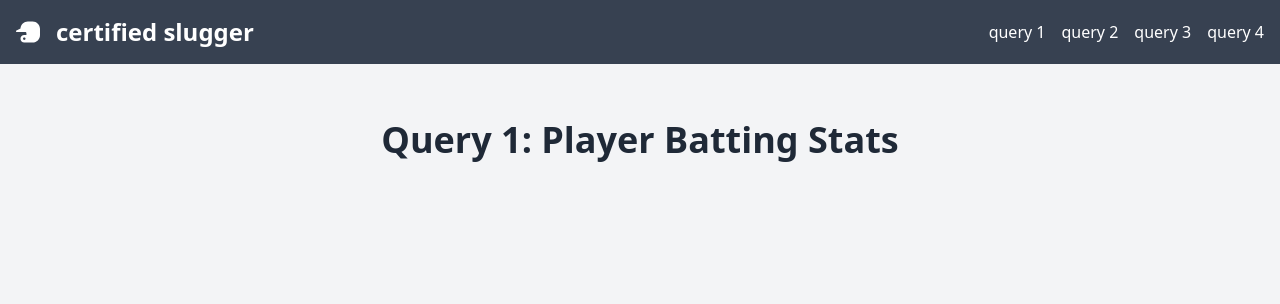
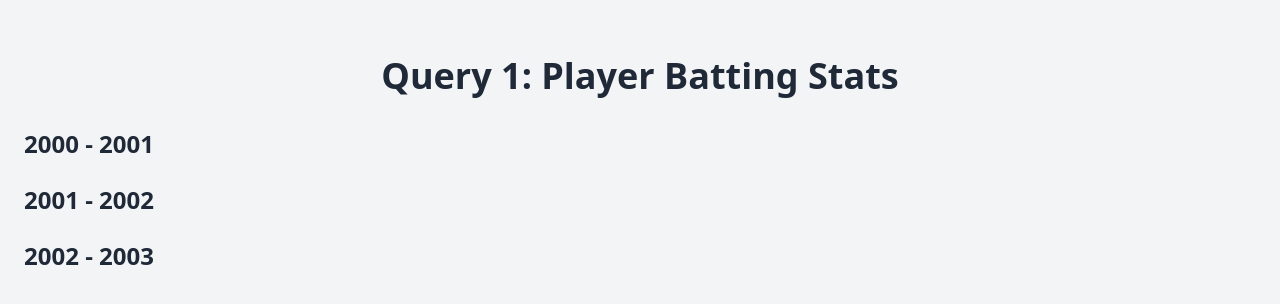
Before and after one commit to donbentley/dbmstermproject, a Flask app: page /query1 in a window 1280 px wide. Shown: the top 304 px of the page. Run offline with Flask 3, Linux system fonts and the light colour scheme; data that the repository does not hold is empty.

Commit message:
new Carson branch

```diff
--- a/app.py
+++ b/app.py
@@ -11,37 +11,83 @@ def query_database(query, args=()):
         cur.execute(query, args)
         rows = cur.fetchall()
         return [dict(row) for row in rows]
-
-# Route to serve the main page
+    # Route to serve the main page
 @app.route('/')
 def index():
     return render_template('index.html')
 
 @app.route('/query1')
 def query1():
-    # Replace the SQL query below with your specific query
     return render_template('query1.html')
 
 @app.route('/query2')
 def query2():
-    # Replace the SQL query below with your specific query
     return render_template('query2.html')
 
 @app.route('/query3')
 def query3():
-    # Replace the SQL query below with your specific query
     return render_template('query3.html')
 
-@app.route('/query4')
-def query4():
-    # Replace the SQL query below with your specific query
-    return render_template('query4.html')
+# API route to get unique batting data for specific years and team, including player names
+@app.route('/api/query1')
+def get_batting_data():
+    queries = {
+        '2000-2001': '''SELECT DISTINCT m.playerID, m.nameFirst, m.nameLast, b.AB, b.H, b.HR, b.RBI, b.yearID, b.teamID
+                        FROM Batting b
+                        INNER JOIN Master m ON b.playerID = m.playerID
+                        WHERE b.yearID BETWEEN 2000 AND 2001 AND b.teamID = "ATL" ''',
+        '2001-2002': '''SELECT DISTINCT m.playerID, m.nameFirst, m.nameLast, b.AB, b.H, b.HR, b.RBI, b.yearID, b.teamID
+                        FROM Batting b
+                        INNER JOIN Master m ON b.playerID = m.playerID
+                        WHERE b.yearID BETWEEN 2001 AND 2002 AND b.teamID = "ATL" ''',
+        '2002-2003': '''SELECT DISTINCT m.playerID, m.nameFirst, m.nameLast, b.AB, b.H, b.HR, b.RBI, b.yearID, b.teamID
+                        FROM Batting b
+                        INNER JOIN Master m ON b.playerID = m.playerID
+                        WHERE b.yearID BETWEEN 2002 AND 2003 AND b.teamID = "ATL" ''',
+    }
+    data = {key: query_database(query) for key, query in queries.items()}
+    return jsonify(data)
 
-# API route to get data from the database
-@app.route('/api/data')
-def get_data():
-    data = query_database('SELECT * FROM Master')  # Replace 'your_table' with your actual table name
+# API route to get unique fielding data for specific years and team, including player names
+@app.route('/api/query2')
+def get_fielding_data():
+    queries = {
+        '2000-2001': '''SELECT DISTINCT m.playerID, m.nameFirst, m.nameLast, f.POS, f.G, f.InnOuts, f.yearID, f.teamID
+                        FROM Fielding f
+                        INNER JOIN Master m ON f.playerID = m.playerID
+                        WHERE f.yearID BETWEEN 2000 AND 2001 AND f.teamID = "ATL" ''',
+        '2001-2002': '''SELECT DISTINCT m.playerID, m.nameFirst, m.nameLast, f.POS, f.G, f.InnOuts, f.yearID, f.teamID
+                        FROM Fielding f
+                        INNER JOIN Master m ON f.playerID = m.playerID
+                        WHERE f.yearID BETWEEN 2001 AND 2002 AND f.teamID = "ATL" ''',
+        '2002-2003': '''SELECT DISTINCT m.playerID, m.nameFirst, m.nameLast, f.POS, f.G, f.InnOuts, f.yearID, f.teamID
+                        FROM Fielding f
+                        INNER JOIN Master m ON f.playerID = m.playerID
+                        WHERE f.yearID BETWEEN 2002 AND 2003 AND f.teamID = "ATL" ''',
+    }
+    data = {key: query_database(query) for key, query in queries.items()}
     return jsonify(data)
+
+# API route to get unique pitching data for specific years and team, including player names
+@app.route('/api/query3')
+def get_pitching_data():
+    queries = {
+        '2000-2001': '''SELECT DISTINCT m.playerID, m.nameFirst, m.nameLast, p.L, p.W, p.ER, p.ERA, p.yearID, p.teamID
+                        FROM Pitching p
+                        INNER JOIN Master m ON p.playerID = m.playerID
+                        WHERE p.yearID BETWEEN 2000 AND 2001 AND p.teamID = "ATL" ''',
+        '2001-2002': '''SELECT DISTINCT m.playerID, m.nameFirst, m.nameLast, p.L, p.W, p.ER, p.ERA, p.yearID, p.teamID
+                        FROM Pitching p
+                        INNER JOIN Master m ON p.playerID = m.playerID
+                        WHERE p.yearID BETWEEN 2001 AND 2002 AND p.teamID = "ATL" ''',
+        '2002-2003': '''SELECT DISTINCT m.playerID, m.nameFirst, m.nameLast, p.L, p.W, p.ER, p.ERA, p.yearID, p.teamID
+                        FROM Pitching p
+                        INNER JOIN Master m ON p.playerID = m.playerID
+                        WHERE p.yearID BETWEEN 2002 AND 2003 AND p.teamID = "ATL" ''',
+    }
+    data = {key: query_database(query) for key, query in queries.items()}
+    return jsonify(data)
+
 
 if __name__ == '__main__':
     app.run(debug=True)
--- a/package.json
+++ b/package.json
@@ -9,7 +9,7 @@
 		"sql.js": "^1.12.0"
 	},
 	"scripts": {
-		"start": "concurrently \"python app.py\" \"npm run watch:tailwind\"",
+		"start": "concurrently \"python3 app.py\" \"npm run watch:tailwind\"",
 		"build:tailwind": "npx tailwindcss -i ./static/css/styles.css -o ./static/css/tailwind.css --minify",
 		"watch:tailwind": "npx tailwindcss -i ./static/css/styles.css -o ./static/css/tailwind.css --watch"
 	}
--- a/static/script.js
+++ b/static/script.js
@@ -1,40 +1,63 @@
-// Initialize sql.js
-document.addEventListener("DOMContentLoaded", () => {
-	// Fetch data from Flask API
-	fetch("/api/data")
-		.then((response) => response.json())
-		.then((data) => {
-			if (data.length > 0) {
-				// Dynamically populate table headers
-				const tableHeader = document.getElementById("table-header");
-				const columns = Object.keys(data[0]);
-				columns.forEach((col) => {
-					const th = document.createElement("th");
+async function fetchData(queryType) {
+    try {
+        const response = await fetch(`/api/${queryType}`);
+        const data = await response.json();
+
+        // Populate tables based on the query type
+        if (queryType === 'query1') {
+            populateTable('2000-2001', data['2000-2001'], 'table-header-2000-2001', 'table-body-2000-2001');
+            populateTable('2001-2002', data['2001-2002'], 'table-header-2001-2002', 'table-body-2001-2002');
+            populateTable('2002-2003', data['2002-2003'], 'table-header-2002-2003', 'table-body-2002-2003');
+        } else if (queryType === 'query2') {
+            populateTable('2000-2001', data['2000-2001'], 'table-header-2000-2001', 'table-body-2000-2001');
+            populateTable('2001-2002', data['2001-2002'], 'table-header-2001-2002', 'table-body-2001-2002');
+            populateTable('2002-2003', data['2002-2003'], 'table-header-2002-2003', 'table-body-2002-2003');
+        } else if (queryType === 'query3') {
+            populateTable('2000-2001', data['2000-2001'], 'table-header-2000-2001', 'table-body-2000-2001');
+            populateTable('2001-2002', data['2001-2002'], 'table-header-2001-2002', 'table-body-2001-2002');
+            populateTable('2002-2003', data['2002-2003'], 'table-header-2002-2003', 'table-body-2002-2003');
+        }
+    } catch (error) {
+        console.error('Error fetching data:', error);
+    }
+}
+
+// Function to populate table headers and rows
+function populateTable(yearRange, rows, headerId, bodyId) {
+    const header = document.getElementById(headerId);
+    const body = document.getElementById(bodyId);
+
+    // Clear any existing content
+    header.innerHTML = '';
+    body.innerHTML = '';
+
+    if (rows.length > 0) {
+        // Create header cells based on the keys of the first row
+        const columns = Object.keys(rows[0]);
+        columns.forEach(col => {
+            const th = document.createElement('th');
             th.textContent = col;
-					tableHeader.appendChild(th);
+            header.appendChild(th);
         });
 
-				// Populate table rows
-				const tableBody = document.getElementById("table-body");
-				data.forEach((row) => {
-					const tr = document.createElement("tr");
-					columns.forEach((col) => {
-						const td = document.createElement("td");
+        // Create rows for the table body
+        rows.forEach(row => {
+            const tr = document.createElement('tr');
+            columns.forEach(col => {
+                const td = document.createElement('td');
                 td.textContent = row[col];
                 tr.appendChild(td);
             });
-					tableBody.appendChild(tr);
+            body.appendChild(tr);
         });
+    } else {
+        // Handle no data case
+        const td = document.createElement('td');
+        td.colSpan = columns.length; // Span across all columns
+        td.textContent = `No data available for ${yearRange}`;
+        td.className = 'text-center'; // Center align the message
+        const tr = document.createElement('tr');
+        tr.appendChild(td);
+        body.appendChild(tr);
     }
-		})
-		.catch((error) => console.error("Error fetching data:", error));
-});
-
-// script.js
-document.addEventListener("DOMContentLoaded", function () {
-	fetch("./static/navbar.html")
-		.then((response) => response.text())
-		.then((navbarHtml) => {
-			document.getElementById("navbar-container").innerHTML = navbarHtml;
-		});
-});
+}
--- a/templates/query1.html
+++ b/templates/query1.html
@@ -5,30 +5,51 @@
     <meta name="viewport" content="width=device-width, initial-scale=1.0" />
     <title>Baseball Stats - Query 1</title>
     <link href="/static/css/tailwind.css" rel="stylesheet" />
-		<script src="../static/libs/sql-wasm.js"></script>
 </head>
 <body class="bg-gray-100 text-gray-800">
     <!-- Navbar -->
-
     <div id="navbar-container"></div>
 
     <!-- Main Content -->
     <main class="container mx-auto p-6">
-			<h1 class="text-4xl font-bold text-center my-8">
-				Query 1: Player Batting Stats
-			</h1>
-			<div id="output" class="query-results"></div>
+        <h1 class="text-4xl font-bold text-center my-8">Query 1: Player Batting Stats</h1>
 
-			<!-- Query result table (use dynamic content with JavaScript or backend) -->
+        <!-- Tables for different year ranges -->
+        <div id="tables-container" class="space-y-6">
+            <div>
+                <h2 class="text-2xl font-semibold">2000 - 2001</h2>
                 <table class="min-w-full bg-white border border-gray-300">
                     <thead>
-					<tr class="px-6 py-3 text-left" id="table-header"></tr>
-					<tr></tr>
+                        <tr id="table-header-2000-2001"></tr>
                     </thead>
+                    <tbody id="table-body-2000-2001"></tbody>
+                </table>
+            </div>
+            <div>
+                <h2 class="text-2xl font-semibold">2001 - 2002</h2>
+                <table class="min-w-full bg-white border border-gray-300">
+                    <thead>
+                        <tr id="table-header-2001-2002"></tr>
+                    </thead>
+                    <tbody id="table-body-2001-2002"></tbody>
+                </table>
+            </div>
+            <div>
+                <h2 class="text-2xl font-semibold">2002 - 2003</h2>
+                <table class="min-w-full bg-white border border-gray-300">
+                    <thead>
+                        <tr id="table-header-2002-2003"></tr>
+                    </thead>
+                    <tbody id="table-body-2002-2003"></tbody>
+                </table>
+            </div>
+        </div>
+    </main>
 
-				<tbody id="table-body"></tbody>
-			</table>
-		</main>
     <script src="../static/script.js"></script>
+    <script>
+        // Initialize data fetch for batting stats
+        document.addEventListener('DOMContentLoaded', () => fetchData('query1'));
+    </script>
 </body>
 </html>
```
Also changed, not shown: templates/index.html (+16 -28 lines), templates/query2.html (+33 -14 lines), templates/query3.html (+34 -14 lines), static/css/tailwind.css, 1 other file. Lines whose indentation alone changed are shown as unchanged.
